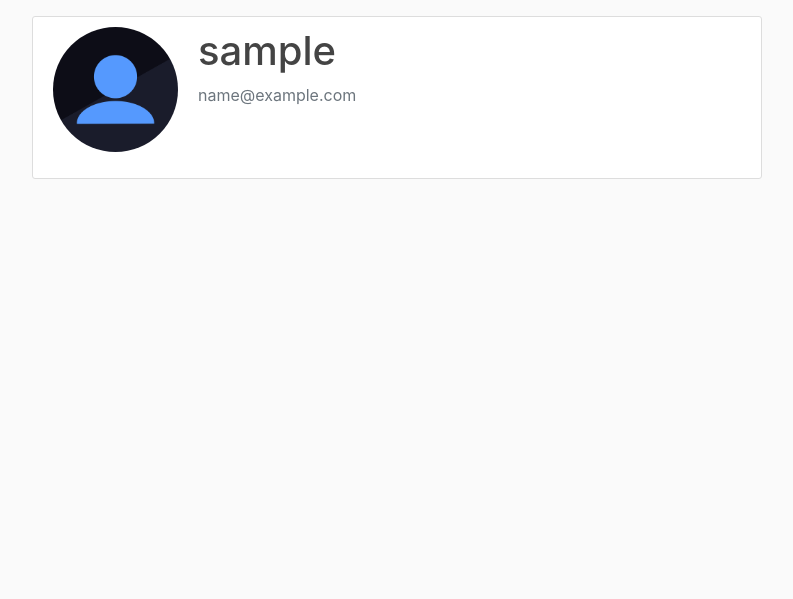
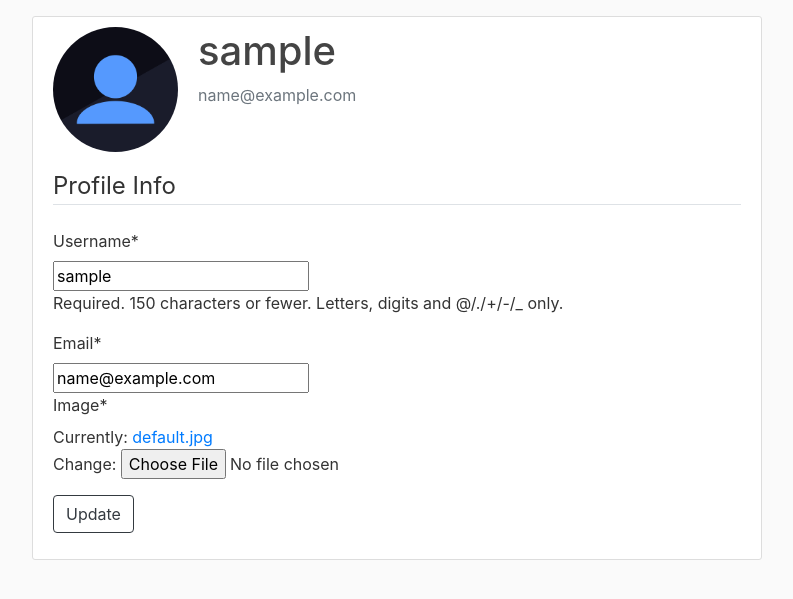
Before and after one commit to 4lm/trailer, a Django app: page /profile/ in a window 1280 px wide. Shown: the part 64-663 px from the top of the page, without its empty margins (53-846 px from the left). Run offline with Django 3.2, Linux system fonts and the light colour scheme; the visitor is signed in with stand-in values (Sample User, id 1); some libraries are stand-ins or nearby versions.

Commit message:
Make profile updatable

```diff
--- a/trailerapp/forms.py
+++ b/trailerapp/forms.py
@@ -1,6 +1,7 @@
 from django import forms
 from django.contrib.auth.models import User
 from django.contrib.auth.forms import UserCreationForm
+from .models import Profile
 
 
 class UserRegisterForm(UserCreationForm):
@@ -9,3 +10,17 @@ class UserRegisterForm(UserCreationForm):
     class Meta:
         model = User
         fields = ['username', 'email', 'password1', 'password2']
+
+
+class UserUpdateForm(forms.ModelForm):
+    email = forms.EmailField()
+
+    class Meta:
+        model = User
+        fields = ['username', 'email']
+
+
+class ProfileUpdateForm(forms.ModelForm):
+    class Meta:
+        model = Profile
+        fields = ['image']
--- a/trailerapp/models.py
+++ b/trailerapp/models.py
@@ -1,5 +1,6 @@
 from django.db import models
 from django.contrib.auth.models import User
+from PIL import Image
 
 
 class Genre(models.Model):
@@ -58,3 +59,28 @@ class Profile(models.Model):
         return '{} Profile'.format(self.user.username)
 
     __repr__ = __str__
+
+    def save(self):
+        super().save()
+
+        img = Image.open(self.image.path)
+        max_width, max_height = 300, 300
+
+        if img.height > max_height or img.width > max_width:
+            if img.height >= img.width:
+                aspect_ratio = img.height / img.width
+                output_size = (max_width, max_height * aspect_ratio)
+            else:
+                aspect_ratio = img.width / img.height
+                output_size = (max_width * aspect_ratio, max_height)
+            img.thumbnail(output_size)
+            if img.height is not img.width:
+                width, height = img.size
+                left = (width - max_width) / 2
+                top = (height - max_height) / 2
+                right = (width + max_width) / 2
+                bottom = (height + max_height) / 2
+                cropped_img = img.crop((left, top, right, bottom))
+                cropped_img.save(self.image.path)
+        else:
+            img.save(self.image.path)
--- a/trailerapp/templates/trailerapp/profile.html
+++ b/trailerapp/templates/trailerapp/profile.html
@@ -1,4 +1,5 @@
 {% extends "trailerapp/base.html" %}
+{% load crispy_forms_tags %}
 {% block content %}
     <div class="content-section">
         <div class="media">
@@ -8,5 +9,16 @@
                 <p class="text-secondary">{{ user.email }}</p>
             </div>
         </div>
+        <form method="POST" enctype="multipart/form-data">
+            {% csrf_token %}
+            <fieldset class="form-group">
+                <legend class="border-bottom mb-4">Profile Info</legend>
+                {{ u_form|crispy }}
+                {{ p_form|crispy }}
+            </fieldset>
+            <div class="form-group">
+                <button class="btn btn-outline-dark" type="submit">Update</button>
+            </div>
+        </form>
     </div>
 {% endblock content %}
--- a/trailerapp/views.py
+++ b/trailerapp/views.py
@@ -3,7 +3,7 @@ from django.contrib.auth.decorators import login_required, user_passes_test
 from django.db import IntegrityError
 from django.shortcuts import redirect, render
 from django.views.generic.list import ListView
-from .forms import UserRegisterForm
+from .forms import UserRegisterForm, UserUpdateForm, ProfileUpdateForm
 from .models import Film, Trailer
 from .services import get_data
 import datetime
@@ -86,4 +86,24 @@ def register(request):
 
 @login_required
 def profile(request):
-    return render(request, 'trailerapp/profile.html')
+    if request.method == 'POST':
+        u_form = UserUpdateForm(request.POST, instance=request.user)
+        p_form = ProfileUpdateForm(request.POST,
+                                   request.FILES,
+                                   instance=request.user.profile)
+        if u_form.is_valid() and p_form.is_valid():
+            u_form.save()
+            p_form.save()
+            messages.success(request, f'Your account has been updated!')
+            return redirect('trailerapp:profile')
+
+    else:
+        u_form = UserUpdateForm(instance=request.user)
+        p_form = ProfileUpdateForm(instance=request.user.profile)
+
+    context = {
+        'u_form': u_form,
+        'p_form': p_form
+    }
+
+    return render(request, 'trailerapp/profile.html', context)
```
